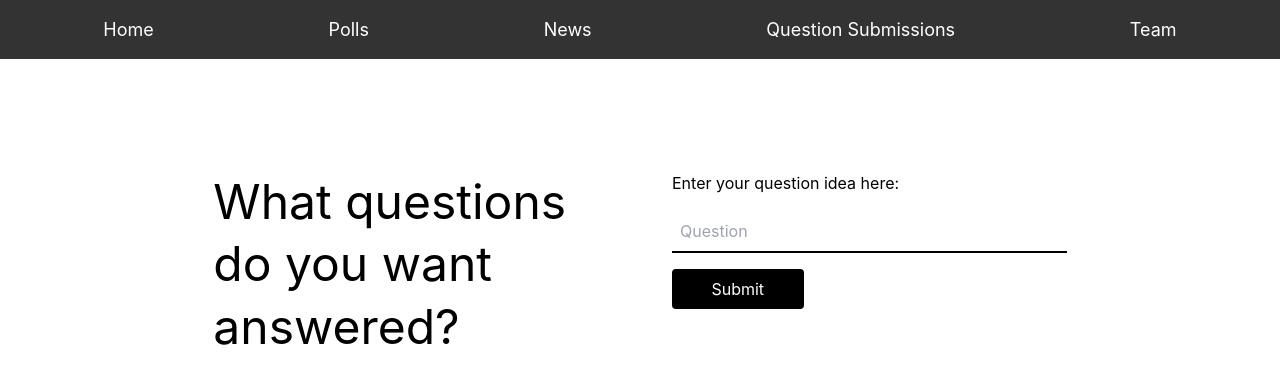
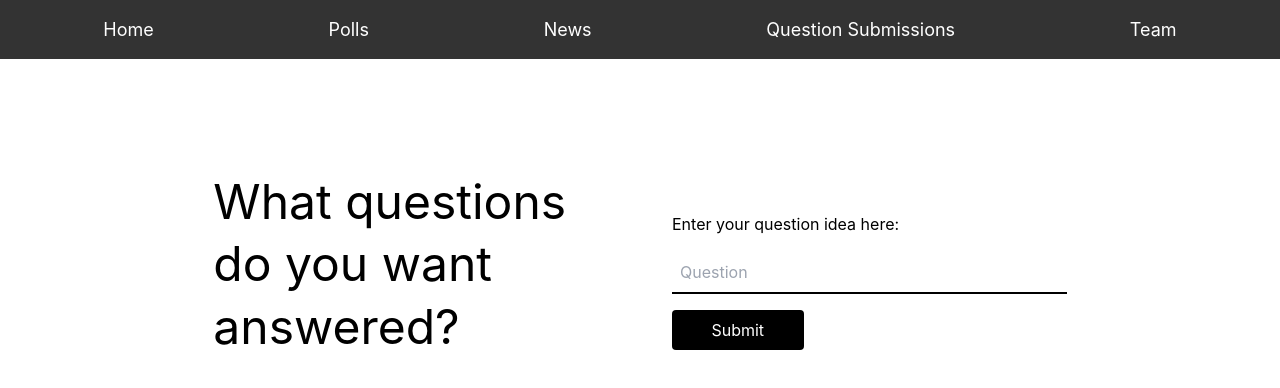
Before and after one commit to fullstackatbrown/project-bop, a React (Create React App) app: page /question-submissions in a window 1280 px wide. Shown: the top 388 px of the page. Built offline with nearby package versions, Linux system fonts and the light colour scheme.

Commit message:
fixed alignment error that happened when merging

```diff
--- a/src/pages/QuestionSubmissions.js
+++ b/src/pages/QuestionSubmissions.js
@@ -48,7 +48,7 @@ function QuestionSubmissionPage() {
         {/* </div> */}
       </div>
       {/* Right Div */}
-      <div className="w-1/3 p-4">
+      <div className="w-1/3 p-4 flex flex-col justify-end">
         <p>Enter your question idea here:</p>
         <input
           type="text"
```
